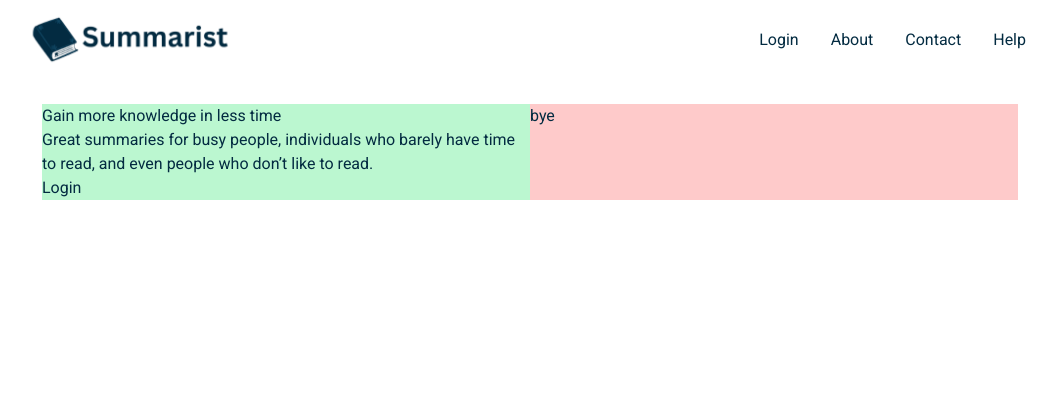
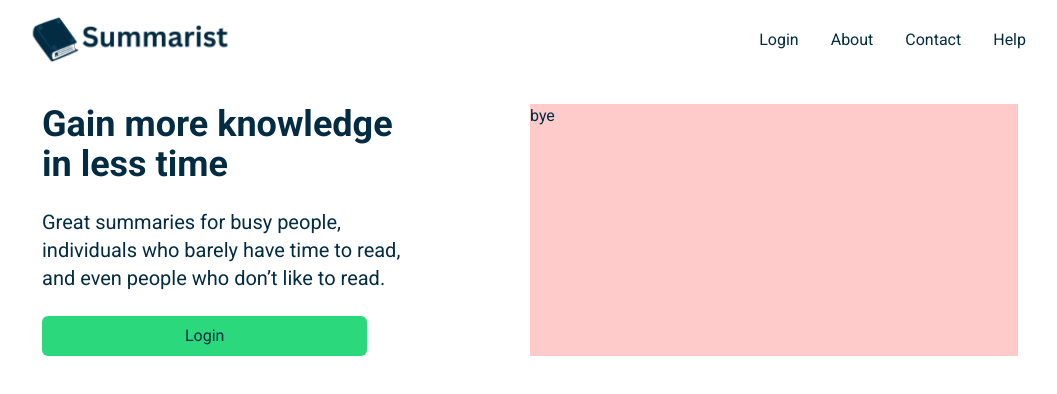
Before and after one commit to WilliamGiammona/summary-app, a Next.js app: page / in a window 1280 px wide. Shown: the top 394 px of the page, without its empty margins (110-1167 px from the left). Built offline with nearby package versions, Linux system fonts and the light colour scheme.

Commit message:
knowledge title, p, button finished

```diff
--- a/app/page.tsx
+++ b/app/page.tsx
@@ -2,14 +2,18 @@ export default function Home() {
   return (
     <>
       <section>
-        <div className="max-w-5xl mx-auto flex p-6">
-          <div className="w-1/2 bg-green-200">
-            <h1>Gain more knowledge in less time</h1>
-            <p>
+        <div className="max-w-5xl mx-auto flex p-6 box-shadow: 0 1px 2px 0 rgba(0, 0, 0, 0.05)">
+          <div className="w-1/2">
+            <h1 className="text-4xl font-bold mb-6 max-w-sm">
+              Gain more knowledge in less time
+            </h1>
+            <p className="text-xl font-light mb-6 max-w-sm">
               Great summaries for busy people, individuals who barely have time
               to read, and even people who don’t like to read.
             </p>
-            <button>Login</button>
+            <button className="w-8/12 bg-nav-hover p-2 rounded-md max-w-sm">
+              Login
+            </button>
           </div>
           <div className="w-1/2 bg-red-200">bye</div>
         </div>
```
